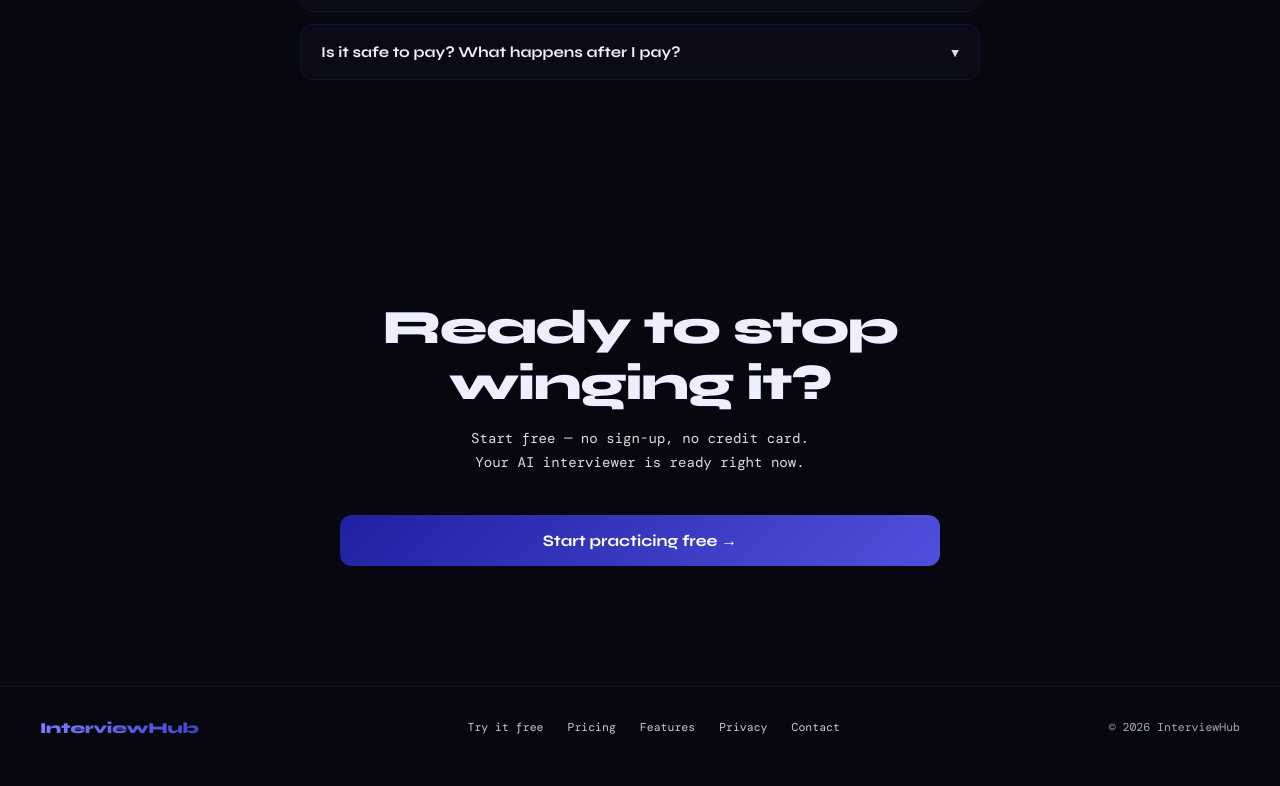
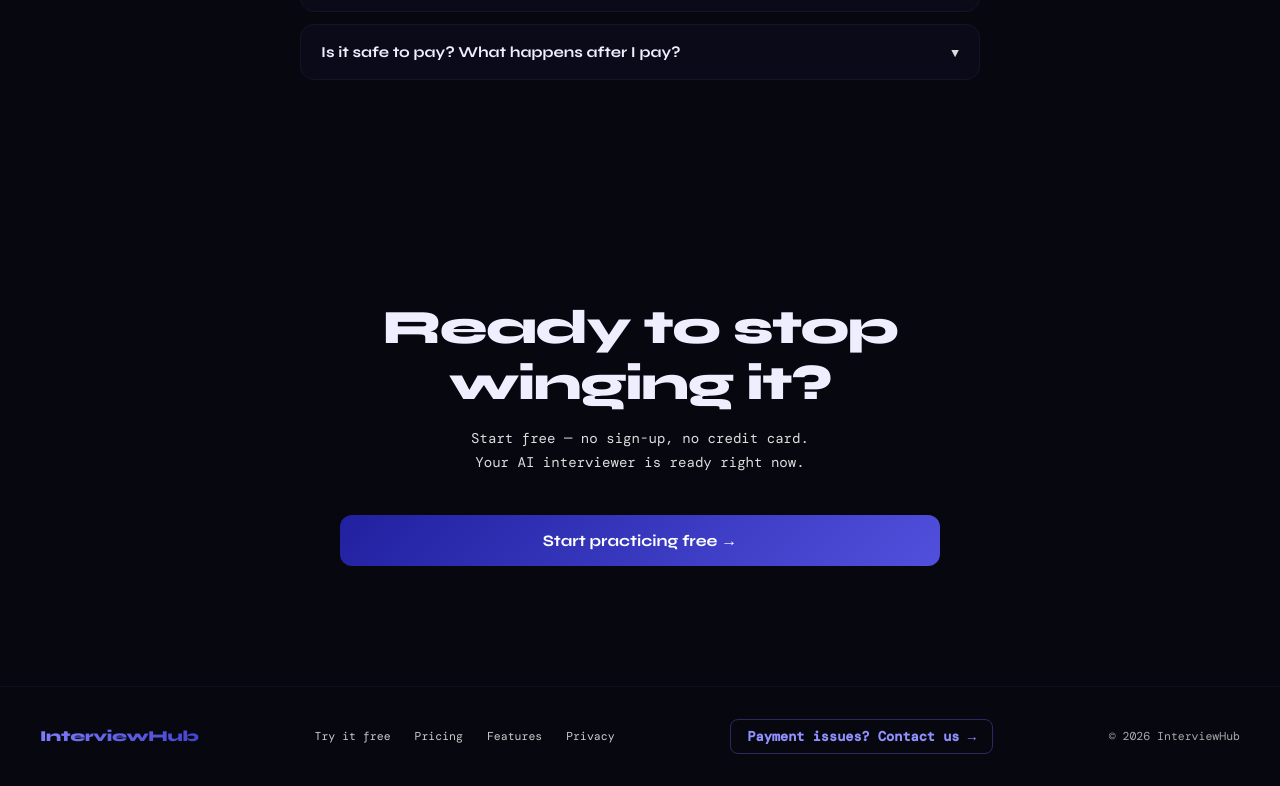
Before and after one commit to juanalvarados2012-glitch/Interview-trainer, a Next.js app: page / in a window 1280 px wide. Shown: the part 5714-6500 px from the top of the page. Built offline with nearby package versions, Linux system fonts and the light colour scheme; no server answers.

Commit message:
Make contact email more prominent in footer
Replaces the small footer link with a visible pill button with
payment-specific text so users know to contact for Pro issues.

https://claude.ai/code/session_01Ky4nhZ56Dz6MVeCPpnHyz6

```diff
--- a/pages/index.jsx
+++ b/pages/index.jsx
@@ -645,8 +645,10 @@ export default function Landing() {
           <a href="#pricing" className="footer-link">{L.footerPricing}</a>
           <a href="#features" className="footer-link">{L.footerFeatures}</a>
           <Link href="/privacy" className="footer-link">{lang === "es" ? "Privacidad" : "Privacy"}</Link>
-          <a href="mailto:juanalvarado2012@gmail.com" className="footer-link">Contact</a>
         </div>
+        <a href="mailto:juanalvarados2012@gmail.com" style={{ fontFamily: "'DM Mono',monospace", fontSize: ".85rem", color: "#9090ff", fontWeight: 700, textDecoration: "none", border: "1px solid #2a2a60", borderRadius: 8, padding: "8px 16px", transition: "all .2s" }}>
+          {lang === "es" ? "¿Problemas con tu pago? Contáctanos →" : "Payment issues? Contact us →"}
+        </a>
         <span className="footer-copy">© {new Date().getFullYear()} InterviewHub</span>
       </footer>
     </>
```
